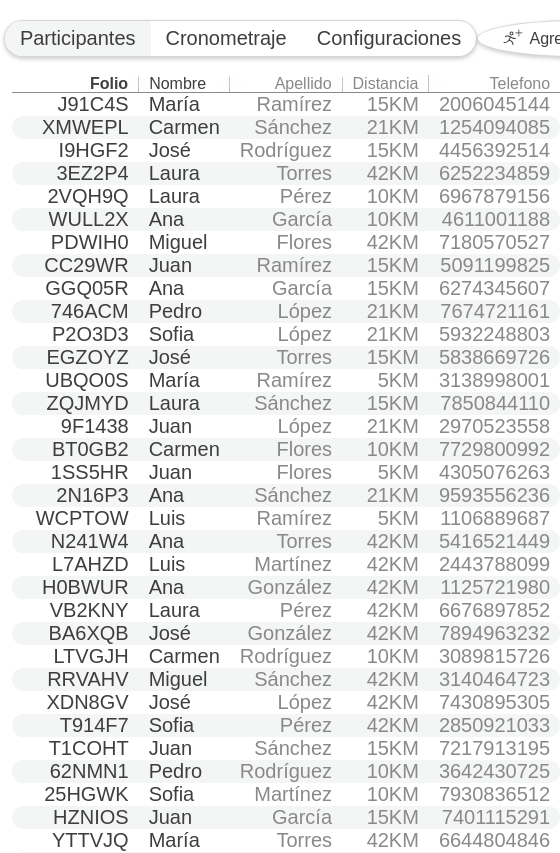
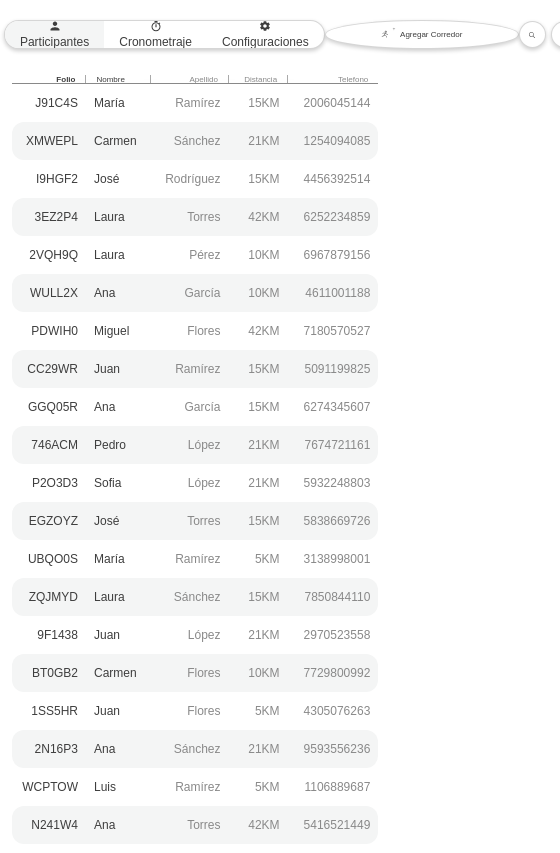
Before and after one commit to VexedElm035/gestion-folios, a React (Vite) app: page / in a window 390 px wide. Shown: the top 853 px of the page, 560 px wide, since content can reach past the window. Built offline with nearby package versions, Linux system fonts and the light colour scheme.

Commit message:
Responsiveness style for Table

```diff
--- a/src/components/navbar/Navbar.tsx
+++ b/src/components/navbar/Navbar.tsx
@@ -2,15 +2,18 @@ import { useState } from 'react'
 import { useLocation } from 'react-router-dom'
 import { IoIosSearch } from "react-icons/io";
 import { IoIosMore } from "react-icons/io";
+import { IoMdPerson } from "react-icons/io";
+import { IoMdStopwatch } from "react-icons/io";
+import { IoMdSettings } from "react-icons/io";
 import Options from '../options/Options';
 import RunnerButton from './elements/RunnerButton';
 import './navbar.css';
 
 
 const navbarItems = [
-    { nombre: 'Participantes', enlace: '/' },
-    { nombre: 'Cronometraje', enlace: '/timing' },
-    { nombre: 'Configuraciones', enlace: '/settings' },
+    { nombre: 'Participantes', enlace: '/', icon: IoMdPerson },
+    { nombre: 'Cronometraje', enlace: '/timing', icon: IoMdStopwatch },
+    { nombre: 'Configuraciones', enlace: '/settings',  icon: IoMdSettings },
 ];
 
 const Navbar = () => {
@@ -21,11 +24,14 @@ const Navbar = () => {
       <section>
         <div className='navbar-items'>
           {navbarItems.map((item, index) => (
-                    <div
-                        key={index}
-                        className={`navbar-item ${location.pathname === item.enlace ? 'active' : ''}`}
-                    >
-                        <a href={item.enlace}>{item.nombre}</a>
+            <div key={index}
+            className={`navbar-item ${location.pathname === item.enlace ? 'active' : ''}`}>
+              <a href={item.enlace}>
+                <item.icon className='navbar-item-icon'/>
+                <span>
+                  {item.nombre}
+                </span>
+              </a>
             </div>
           ))}
         </div>
--- a/src/components/table/table.css
+++ b/src/components/table/table.css
@@ -18,6 +18,7 @@
   padding: 0 10px;
   text-align: right;
 }
+
 .main-table thead th:first-child {
   padding-left: 24px;
   border-left: none;
@@ -104,3 +105,19 @@
   padding: 2px 8px;
   border-radius: 5px;
 }
+
+@media (max-width: 480px) {
+  .main-table thead th:first-child {
+    padding-left: 4px;
+  }
+
+  .main-table tr td {
+    padding: 12px 8px;
+  }
+
+  .main-table tr td:first-child {
+    padding-left: 4px;
+  }
+
+
+}
--- a/src/index.css
+++ b/src/index.css
@@ -63,3 +63,20 @@ button:focus-visible {
 #root {
   width: 100%;
 }
+
+
+@media (max-width: 820px) {
+  :root {
+    --heading-text: 20px; /*20*/
+    --regular-text: 16px; /*18*/
+    --caption-text: 12px; /*14*/
+  }
+}
+
+@media (max-width: 480px) {
+  :root {
+    --heading-text: 16px; /*20*/
+    --regular-text: 12px; /*18*/
+    --caption-text: 8px; /*14*/
+  }
+}
```
Lines whose indentation alone changed are shown as unchanged.
